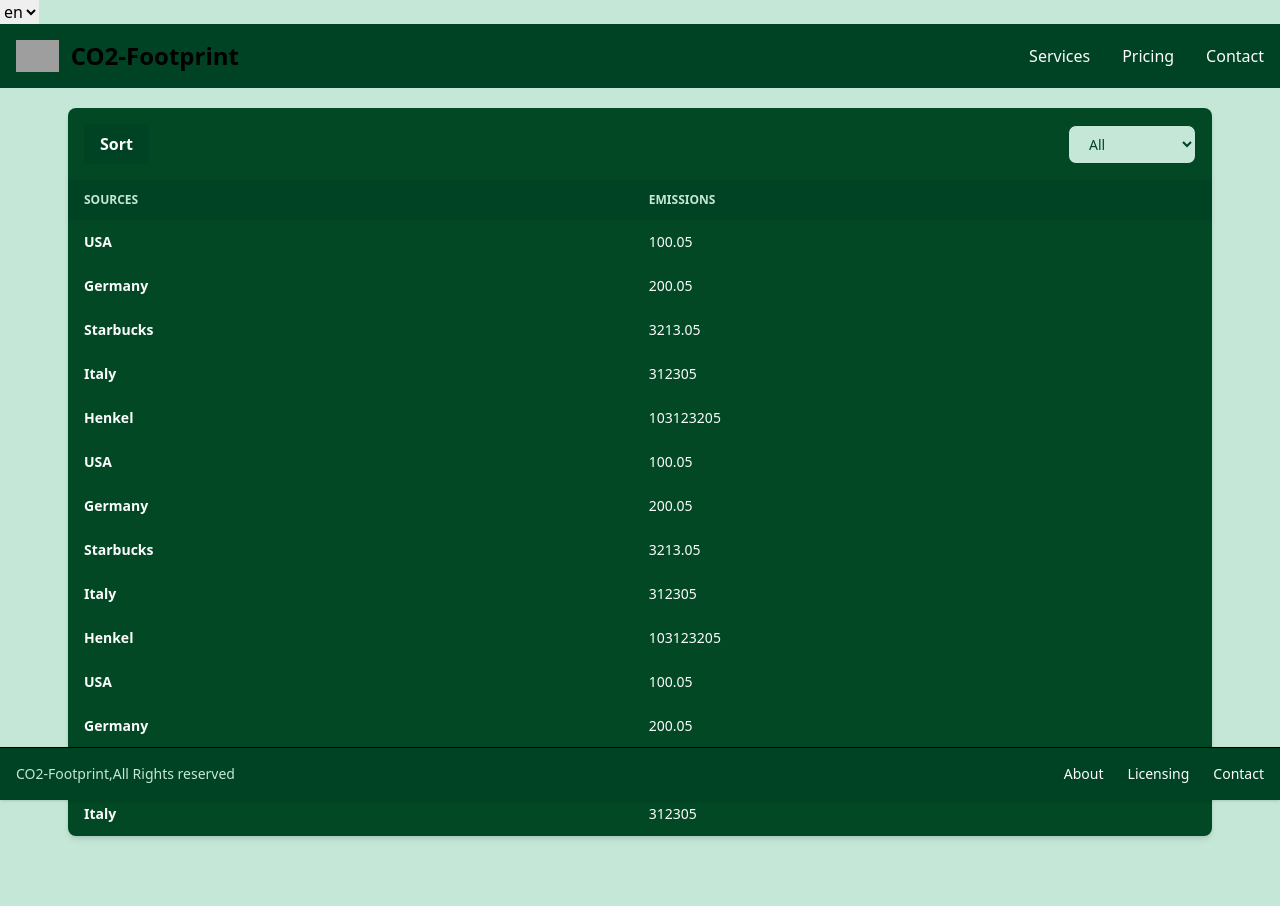
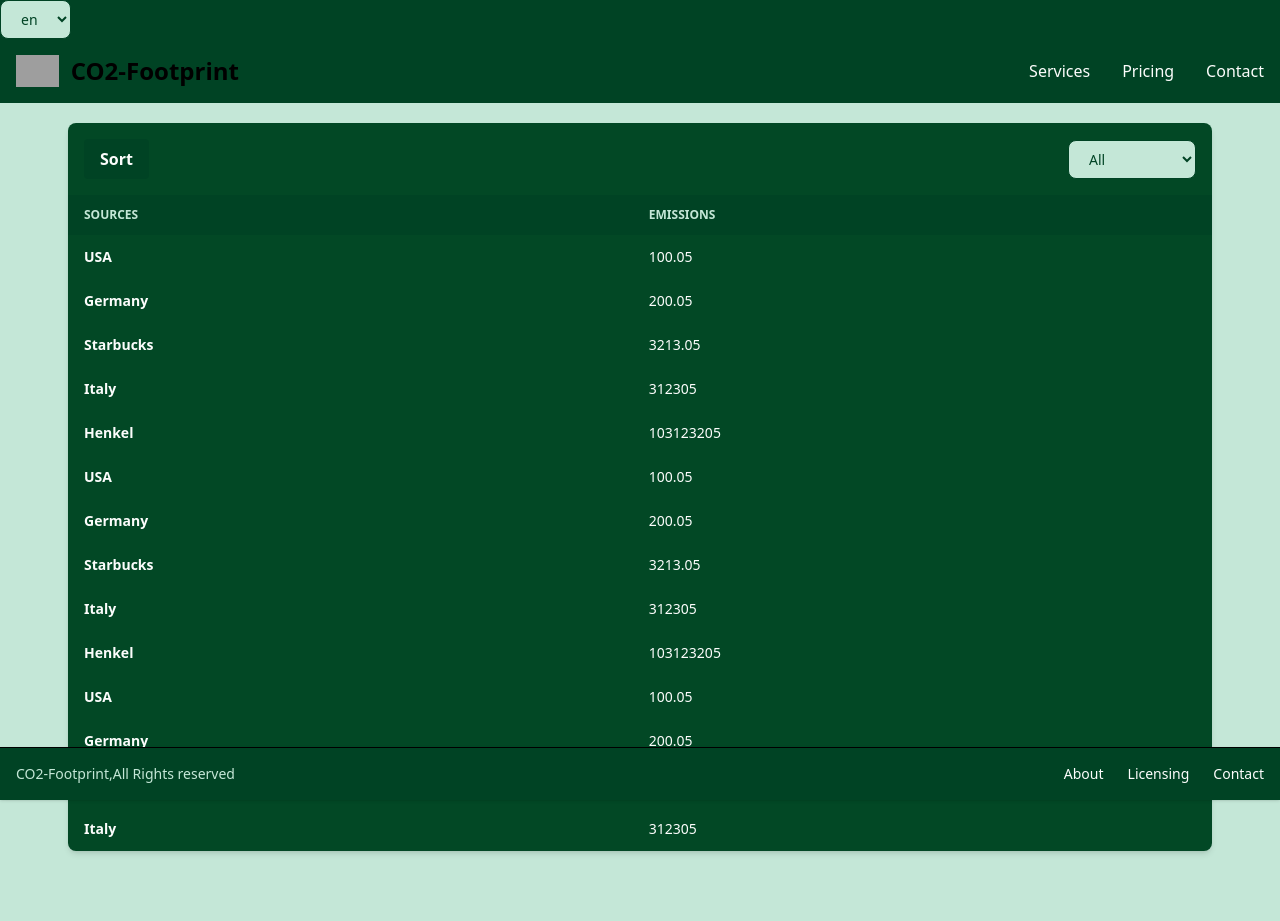
Before and after one commit to 100xA/co2-footprint, a React (Create React App) app: page / in a window 1280 px wide. Built offline with nearby package versions, Linux system fonts and the light colour scheme; grey boxes are pictures that could not be loaded.

Commit message:
Change Layout

```diff
--- a/src/App.tsx
+++ b/src/App.tsx
@@ -18,12 +18,16 @@ function App() {
   return (
     <body className="h-screen bg-mint-green">
       {" "}
+      <div className="bg-dark-green">
         <select
+          className="w-full md:w-auto flex items-center justify-center py-2 px-4 text-sm font-medium text-gray-900 focus:outline-none text-dark-green bg-mint-green rounded-lg border hover:bg-gray-100focus:ring-gray-200 dark:focus:ring-gray-700 dark:bg-gray-800 dark:text-gray-400 dark:border-gray-600 dark:hover:text-white dark:hover:bg-gray-700"
+          id="actionsDropdownButton"
           value={i18n.resolvedLanguage}
           onChange={handleChangeFilterChange}
         >
           {Object.entries(supportedLngs).map(([code, name]) => (
             <option
+              className="text-white"
               value={code}
               key={code}
             >
@@ -31,6 +35,7 @@ function App() {
             </option>
           ))}
         </select>
+      </div>
       <Navbar /> <Table />
       <Footer />
     </body>
```
Lines whose indentation alone changed are shown as unchanged.
